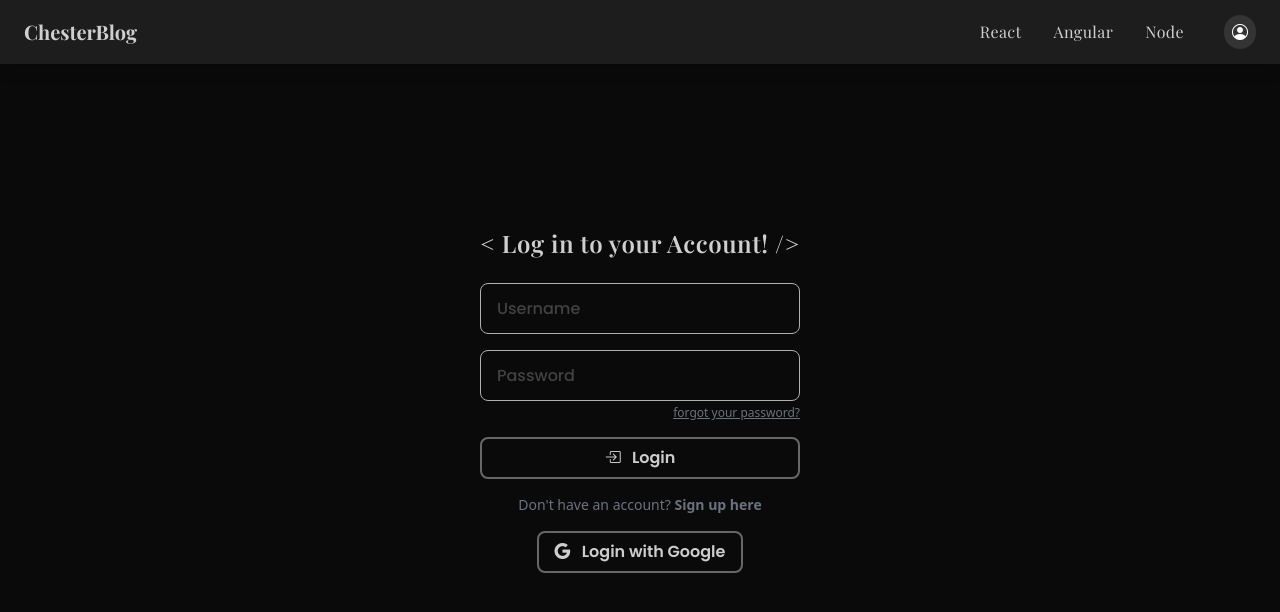
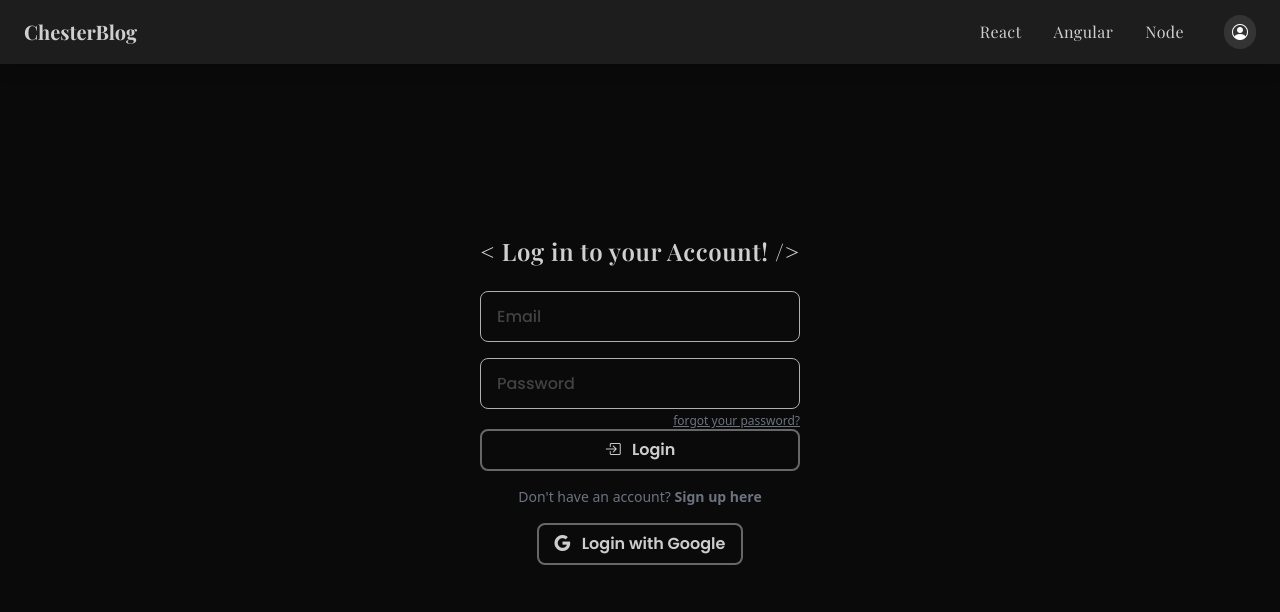
Before and after one commit to andrea-lattanzio/blog-app-fe, an Angular app: page /login in a window 1280 px wide. Shown: the top 612 px of the page. Built offline with nearby package versions, Linux system fonts and the light colour scheme; a web font is replaced by a local one.

Commit message:
feat(login-form): add validation rule and error messages to login component

```diff
--- a/src/app/pages/login/login.component.html
+++ b/src/app/pages/login/login.component.html
@@ -1,26 +1,46 @@
 <!-- login.component.html -->
-<div class="flex items-center justify-center h-screen w-full">
+<div class="animated animate__fadeIn flex items-center justify-center h-screen w-full">
   <div class="p-8 w-96">
     <h2
       class="text-center text-2xl font-semibold font-playfair tracking-wide mb-6"
     >
       &lt; Log in to your Account! /&gt;
     </h2>
-    <form>
-      <div class="mb-4">
-        <input id="username" type="text" class="input" placeholder="Username" />
+    <form
+      [formGroup]="loginForm"
+      (ngSubmit)="handleLogin()"
+      id="form"
+      class="space-y-4"
+    >
+      <div>
+        <input
+          id="email"
+          type="text"
+          class="input"
+          placeholder="Email"
+          formControlName="email"
+        />
       </div>
-      <div class="mb-4">
+      @if(hasError('email')) {<app-form-error
+        [error]="getError('email')"
+      ></app-form-error
+      >}
+      <div>
         <input
           id="password"
           type="password"
           class="input mb-1"
           placeholder="Password"
+          formControlName="password"
         />
         <div class="w-full flex justify-end text-xs underline text-gray-500">
           <a href="">forgot your password?</a>
         </div>
       </div>
+      @if(hasError('password')) {<app-form-error
+        [error]="getError('password')"
+      ></app-form-error
+      >}
       <app-button
         [inputs]="loginButtonInputs"
         (onClick)="handleLogin()"
--- a/src/app/pages/login/login.component.ts
+++ b/src/app/pages/login/login.component.ts
@@ -1,30 +1,63 @@
-import { Component, inject } from '@angular/core';
-import { ButtonComponent, ButtonInput } from '../../components/button/button.component';
+import { Component, inject, OnInit } from '@angular/core';
+import {
+  ButtonComponent,
+  ButtonInput,
+} from '../../components/button/button.component';
 import { Router } from '@angular/router';
+import {
+  FormGroup,
+  FormsModule,
+  NonNullableFormBuilder,
+  ReactiveFormsModule,
+  ValidationErrors,
+  Validators,
+} from '@angular/forms';
+import { FormErrorComponent } from '../../components/form-error/form-error.component';
+import { CommonModule } from '@angular/common';
+import { debounceTime } from 'rxjs';
 
 @Component({
   selector: 'app-login',
   standalone: true,
-  imports: [ButtonComponent],
+  imports: [
+    CommonModule,
+    ButtonComponent,
+    FormsModule,
+    ReactiveFormsModule,
+    FormErrorComponent,
+  ],
   templateUrl: './login.component.html',
   styleUrl: './login.component.scss',
 })
-export class LoginComponent {
+export class LoginComponent implements OnInit {
   private readonly router = inject(Router);
+  private readonly fb = inject(NonNullableFormBuilder);
+  public loginForm!: FormGroup;
   loginButtonInputs: ButtonInput = {
     type: 'submit',
     icon: 'bi bi-box-arrow-in-right',
     text: 'Login',
     styles: 'w-full font-semibold font-poppins',
-  }
+  };
   googleButtonInputs: ButtonInput = {
     icon: 'bi bi-google',
     text: 'Login with Google',
     styles: 'font-semibold font-poppins',
+  };
+
+  ngOnInit(): void {
+    this.loginForm = this.fb.group(
+      {
+        email: ['', [Validators.required, Validators.email]],
+        password: ['', [Validators.required]],
+      },
+      { updateOn: 'submit' }
+    );
   }
 
   handleLogin(): void {
-    console.log('sas');
+    if (this.loginForm.invalid) return;
+    console.log('LoggedIn');
   }
 
   handleGoogleLogin(): void {
@@ -34,4 +67,16 @@ export class LoginComponent {
   navigate(route: string): void {
     this.router.navigate([route]);
   }
+
+  hasError(control: string): boolean {
+    return (
+      this.loginForm.controls[control].invalid &&
+      this.loginForm.controls[control].touched
+    );
+  }
+
+  getError(control: string): ValidationErrors | null {
+    const errors = this.loginForm.controls[control].errors;
+    return errors;
+  }
 }
```
